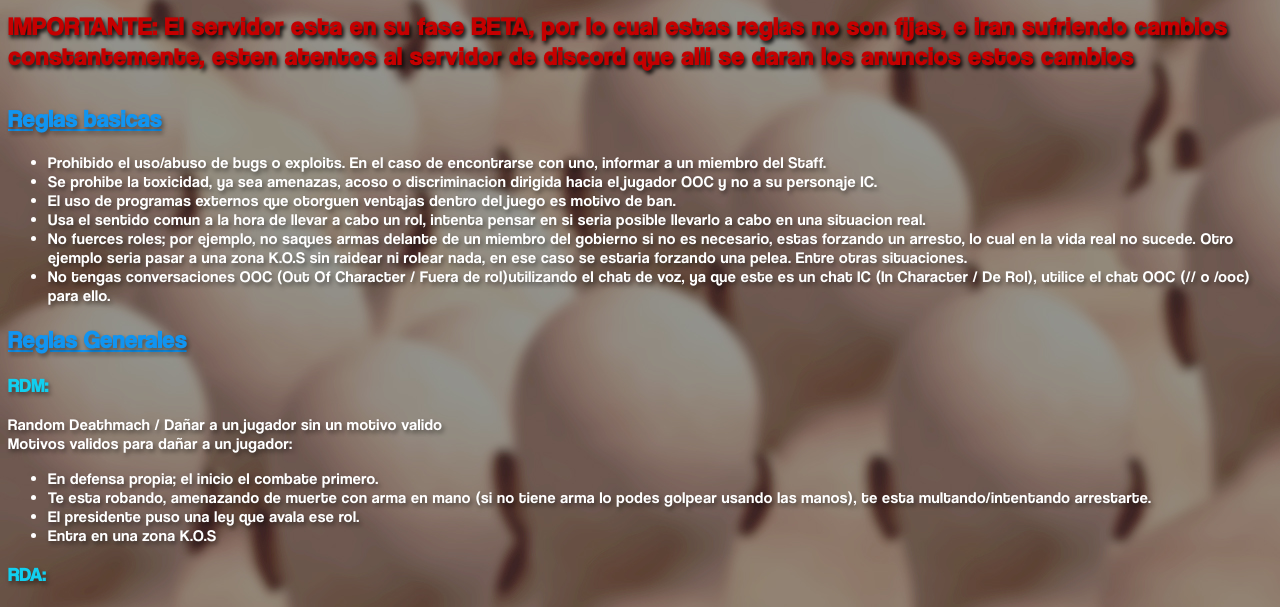
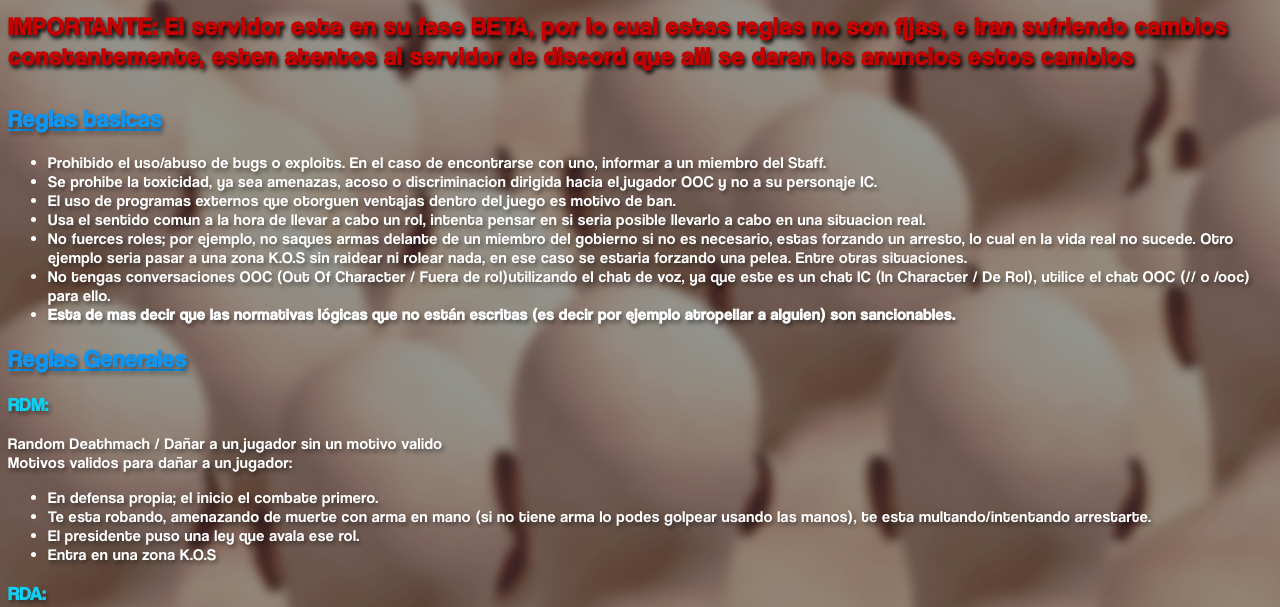
Before and after one commit to peladosrp/motd, a plain HTML site: page index.html in a window 1280 px wide. Shown: the part 116-723 px from the top of the page. Drawn offline with Linux system fonts and the light colour scheme.

Commit message:
Update index.html

```diff
--- a/index.html
+++ b/index.html
@@ -70,6 +70,10 @@
         <li>
             No tengas conversaciones OOC (Out Of Character / Fuera de rol)utilizando el chat de voz, ya que este es un
             chat IC (In Character / De Rol), utilice el chat OOC (// o /ooc) para ello.
+        </li>
+
+        <li>
+            <b>Esta de mas decir que las normativas lógicas  que no están escritas (es decir por ejemplo atropellar a alguien) son sancionables.</b>
         </li>
     </ul>
     <!-------------------------------------------------------------------------------------->
```
